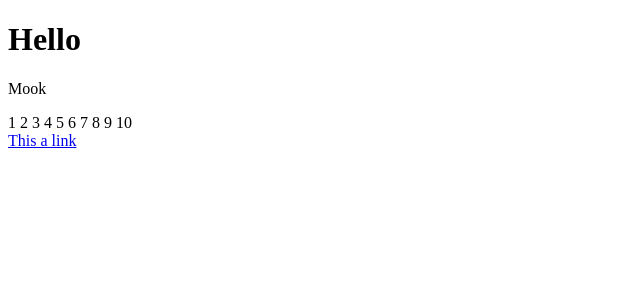
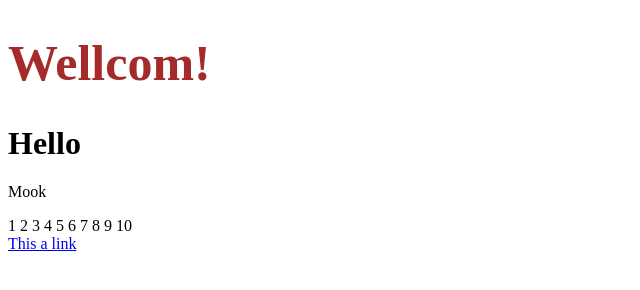
Before and after one commit to thipaporn/cpe207-web1, a plain HTML site: page index.html in a window 1280 px wide. Shown: the whole page, without its empty margins (0-640 px from the left). Drawn offline with Linux system fonts and the light colour scheme.

Commit message:
second commit

```diff
--- a/index.html
+++ b/index.html
@@ -6,6 +6,7 @@
     <meta http-equiv="X-UA-Compatible" content="ie=edge">
     <title>Document</title>
 </head>
+    <h1 style="font-size:50px; color:brown">Wellcom!</h1>
     <h1>Hello</h1>
     <p>Mook</p>
 
```
